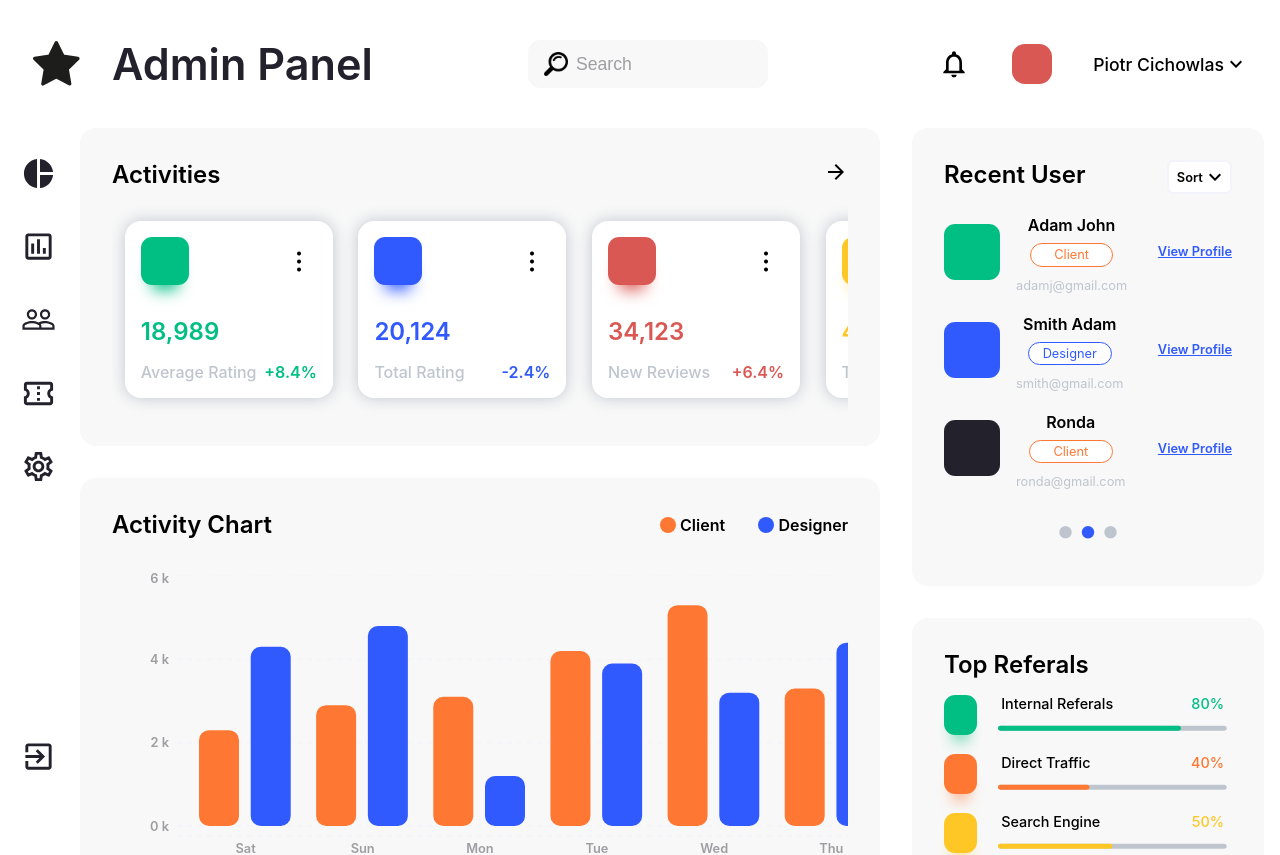
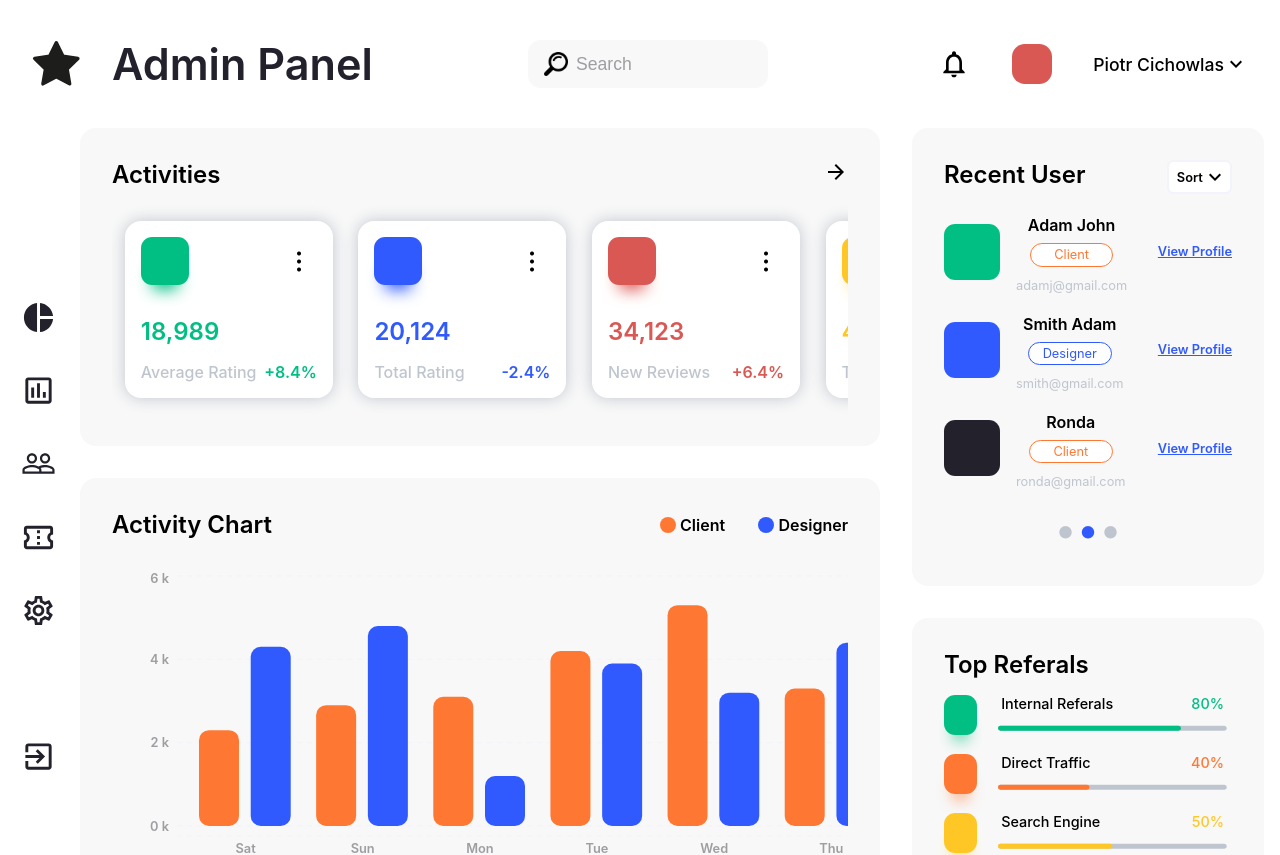
Before and after one commit to cichowlasp/projekt2, a React (Create React App) app: page /#/ in a window 1280 px wide. Shown: the top 855 px of the page. Built offline with nearby package versions, Linux system fonts and the light colour scheme.

Commit message:
centerd mobile sidebar content

```diff
--- a/src/Components/Dashboard/Dashboard.tsx
+++ b/src/Components/Dashboard/Dashboard.tsx
@@ -107,7 +107,6 @@ const Input = styled.input`
 `;
 
 const OptionContainer = styled.div`
-	margin-top: 15rem;
 	height: 30rem;
 	display: flex;
 	flex-direction: column;
@@ -190,6 +189,8 @@ const SideBar = styled.div<{ showMobile?: boolean }>`
 	display: ${({ showMobile }) => (showMobile ? 'flex' : 'none')};
 	flex-direction: column;
 	align-items: center;
+	justify-content: center;
+
 	transition: opacity 1s;
 	@media (min-width: 1000px) {
 		position: fixed;
```
